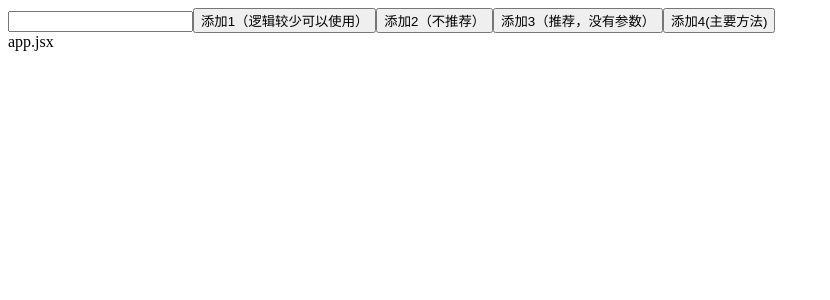
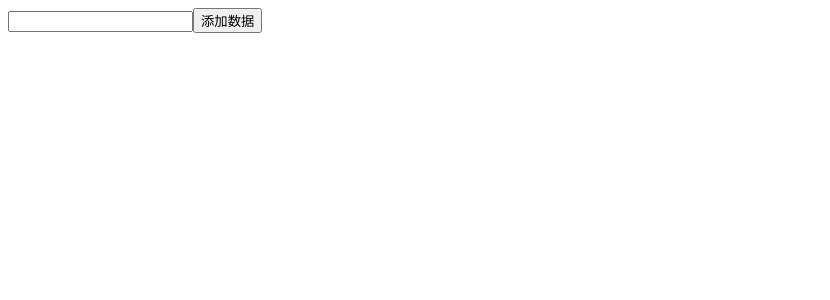
Before and after one commit to fanhuansheng/react2022, a React (Create React App) app: page / in a window 1280 px wide. Shown: the top 300 px of the page, without its empty margins (0-830 px from the left). Built offline with nearby package versions, Linux system fonts and the light colour scheme.

Commit message:
ref初体验

```diff
--- /dev/null
+++ b/src/01-base/06-ref.jsx
@@ -0,0 +1,23 @@
+import React, {Component} from "react"
+class RefMeth extends Component{
+    myRef = React.createRef()
+    addList = (e)=>{
+        const {value} = e.current
+        console.log('click',e.current,value)
+    }
+    render() {
+        return(
+            <div>
+                {/*<input ref="mytxt"/>*/}
+                <input ref={this.myRef}/>
+                <button onClick={
+                    ()=>{
+                        this.addList(this.myRef)
+                    }
+                }>添加数据</button>
+            </div>
+        )
+
+    }
+}
+export default  RefMeth;
--- a/src/App.jsx
+++ b/src/App.jsx
@@ -2,16 +2,16 @@ import React, { Component } from 'react'
 // import Header from './components/Header'
 // import Styletest from "./01-base/03-组件样式";
 // import EventMeth from "./01-base/04事件处理";
-import EventMeth from "./01-base/05事件处理-2"
-
+// import EventMeth from "./01-base/05事件处理-2"
+import RefMeth from "./01-base/06-ref"
 export default class App extends Component {
     render() {
         return (
             <div>
             {/*<Header/>*/}
             {/*<Styletest />*/}
-                <EventMeth/>
-                app.jsx
+            {/*    <EventMeth/>*/}
+                <RefMeth/>
             </div>
         )
     }
```
